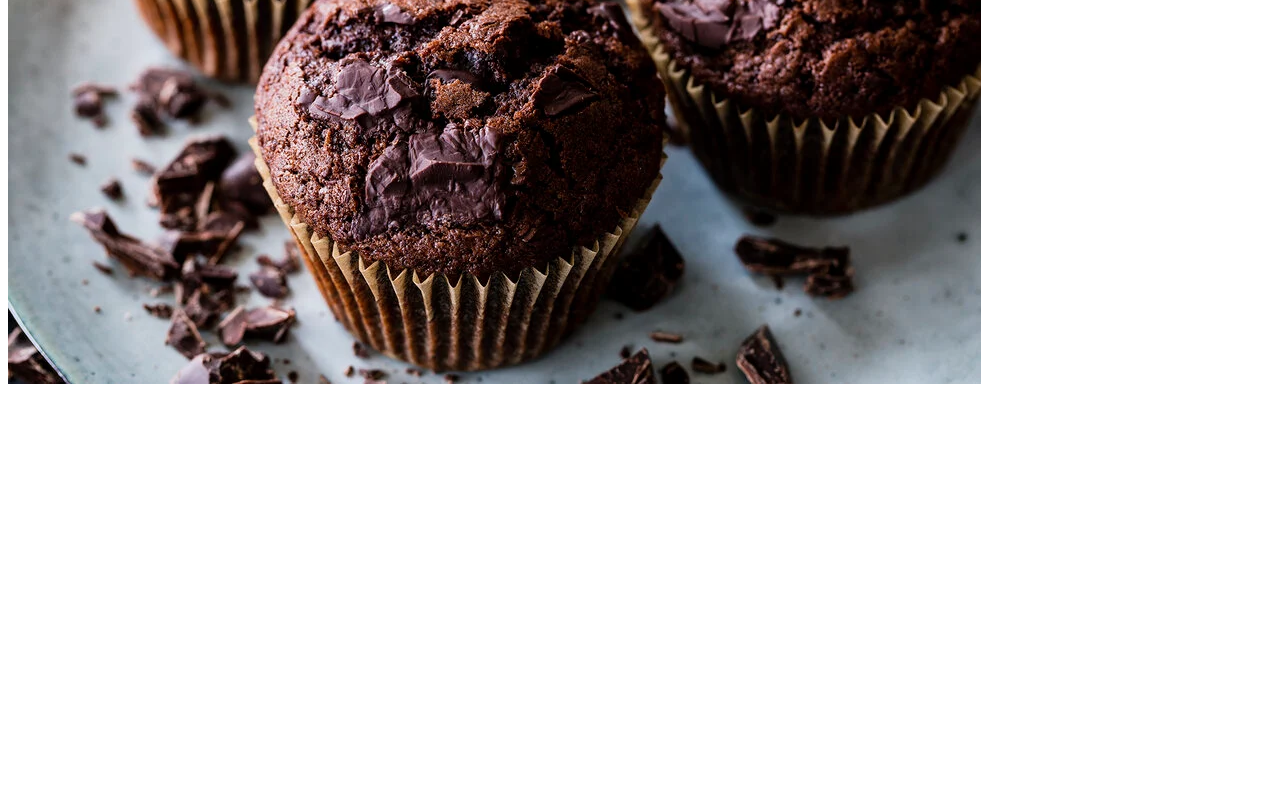
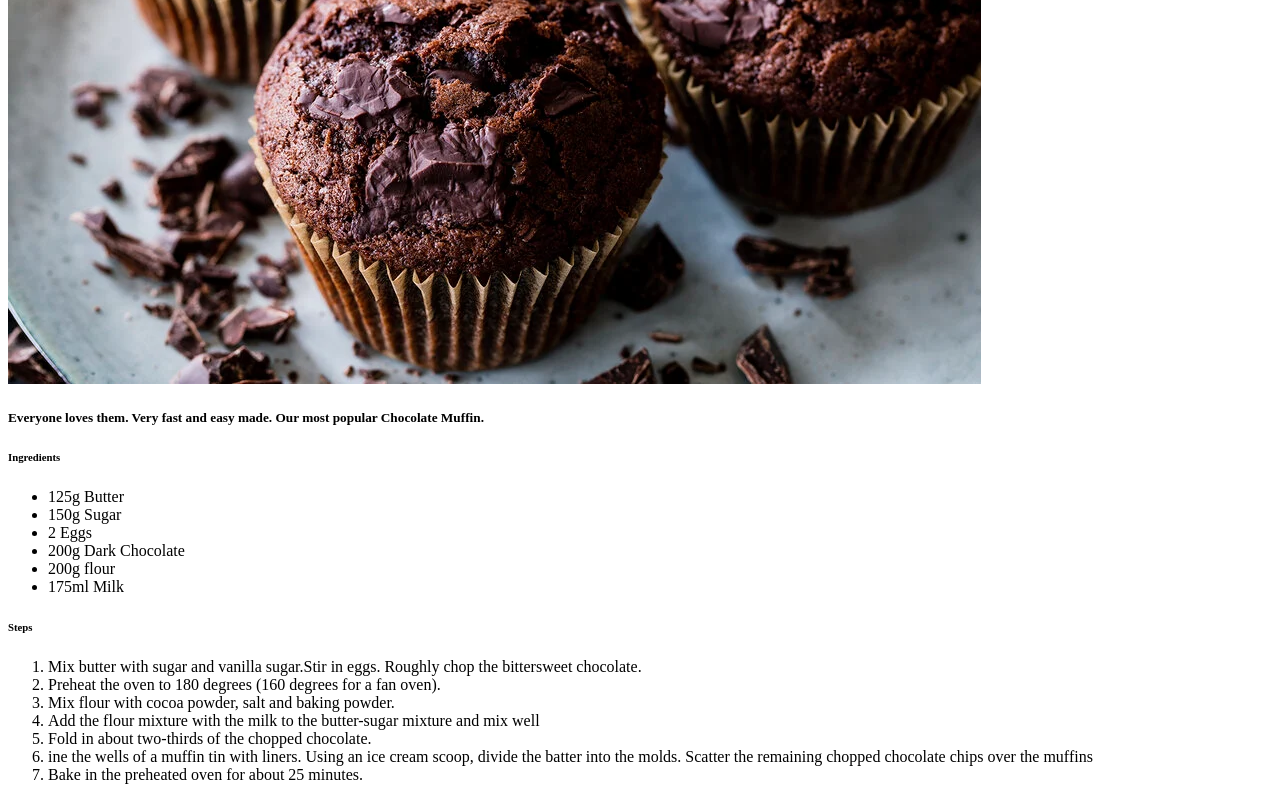
Before and after one commit to lukaseispert/odin-recipies, a plain HTML site: page recipes/muffins.html in a window 1280 px wide. Shown: the part 426-1226 px from the top of the page. Before the commit the page ends 822 px from the top, so only its background shows below. Drawn offline with Linux system fonts and the light colour scheme.

Commit message:
Create new content in the muffins.html file

```diff
--- a/recipes/muffins.html
+++ b/recipes/muffins.html
@@ -8,6 +8,29 @@
 </head>
 <body>
     <h1>Muffins</h1>
-    <img src="../images/muffins.webp"
+    <img src="../images/muffins.webp">
+    <h5>Everyone loves them. Very fast and easy made. Our most popular Chocolate Muffin.</h5>
+    <h6>Ingredients</h6>
+      <ul>
+          <li>125g Butter</li>
+          <li>150g Sugar</li>
+          <li>2 Eggs</li>
+          <li>200g Dark Chocolate</li>
+          <li>200g flour</li>
+          <li>175ml Milk</li>
+      </ul>
+
+    <h6>Steps</h6>
+      <ol>
+          <li>Mix butter with sugar and vanilla sugar.Stir in eggs. Roughly chop the bittersweet chocolate.</li>
+          <li>Preheat the oven to 180 degrees (160 degrees for a fan oven).</li>
+          <li>Mix flour with cocoa powder, salt and baking powder.</li>
+          <li>Add the flour mixture with the milk to the butter-sugar mixture and mix well</li>
+          <li>Fold in about two-thirds of the chopped chocolate.</li>
+          <li>ine the wells of a muffin tin with liners. Using an ice cream scoop, divide the batter into the molds.
+             Scatter the remaining chopped chocolate chips over the muffins</li>
+          <li>Bake in the preheated oven for about 25 minutes.</li>
+      </ol>
+
 </body>
 </html>
```
